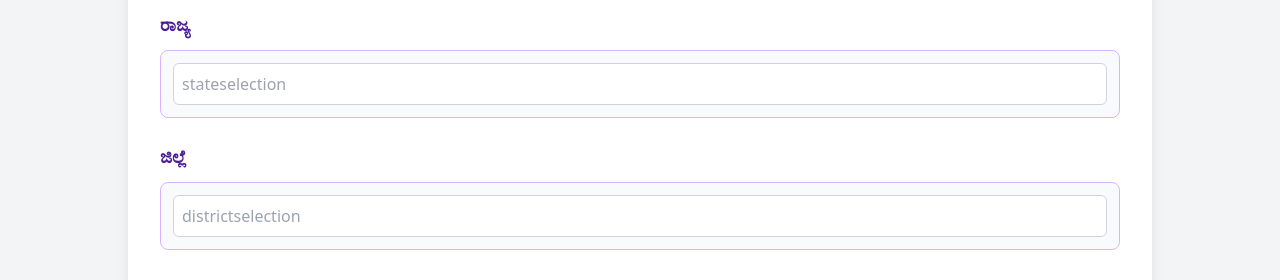
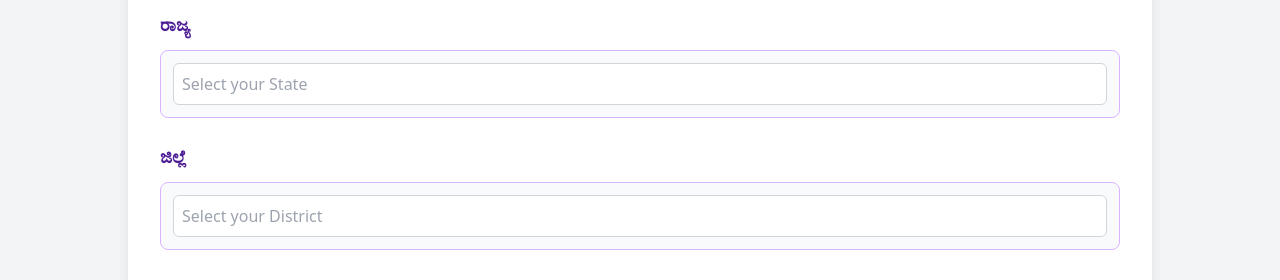
Before and after one commit to Vu3jxg/survey-cs-ai, a React (Vite) app in the folder vite-project/: page /about in a window 1280 px wide. Shown: the part 271-551 px from the top of the page. Built offline with nearby package versions, Linux system fonts and the light colour scheme.

Commit message:
name changed

```diff
--- a/vite-project/src/components/detailsentry.tsx
+++ b/vite-project/src/components/detailsentry.tsx
@@ -204,7 +204,7 @@ export default function DetailsEntryDeferred({ selectedlang, willReadScreen, set
                     <DropdownInput
                         className="w-full p-3 mb-6 border border-purple-300 dark:border-purple-600 rounded-lg bg-gray-50 dark:bg-gray-900 text-gray-900 dark:text-gray-300 focus:outline-none focus:ring-4 focus:ring-purple-300 dark:focus:ring-purple-600"
                         options={stateNames}
-                        placeholder={getTranslation('stateselection', languageCode)}
+                        placeholder={getTranslation('Select your State', languageCode)}
                         value={selectedState}
                         onChange={handleStateChange}
                     />
@@ -216,7 +216,7 @@ export default function DetailsEntryDeferred({ selectedlang, willReadScreen, set
                     <DropdownInput
                         className="w-full p-3 mb-6 border border-purple-300 dark:border-purple-600 rounded-lg bg-gray-50 dark:bg-gray-900 text-gray-900 dark:text-gray-300 focus:outline-none focus:ring-4 focus:ring-purple-300 dark:focus:ring-purple-600"
                         options={districts}
-                        placeholder={getTranslation('districtselection', languageCode)}
+                        placeholder={getTranslation('Select your District', languageCode)}
                         value={selectedDistrict}
                         onChange={handleDistrictChange}
                     />
```
